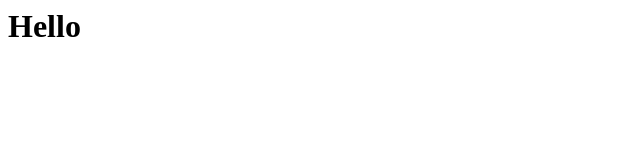
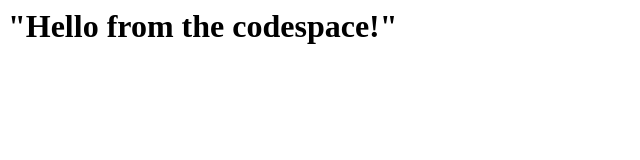
Before and after one commit to rolstonhm/skills-code-with-codespaces, a plain HTML site: page index.html in a window 1280 px wide. Shown: the whole page, without its empty margins (0-640 px from the left). Drawn offline with Linux system fonts and the light colour scheme.

Commit message:
Adding a hellow from the codespace!

```diff
--- a/index.html
+++ b/index.html
@@ -1,3 +1,3 @@
 <html>
-  <h1>Hello</h1>
+  <h1>"Hello from the codespace!"</h1>
 </html>
```
